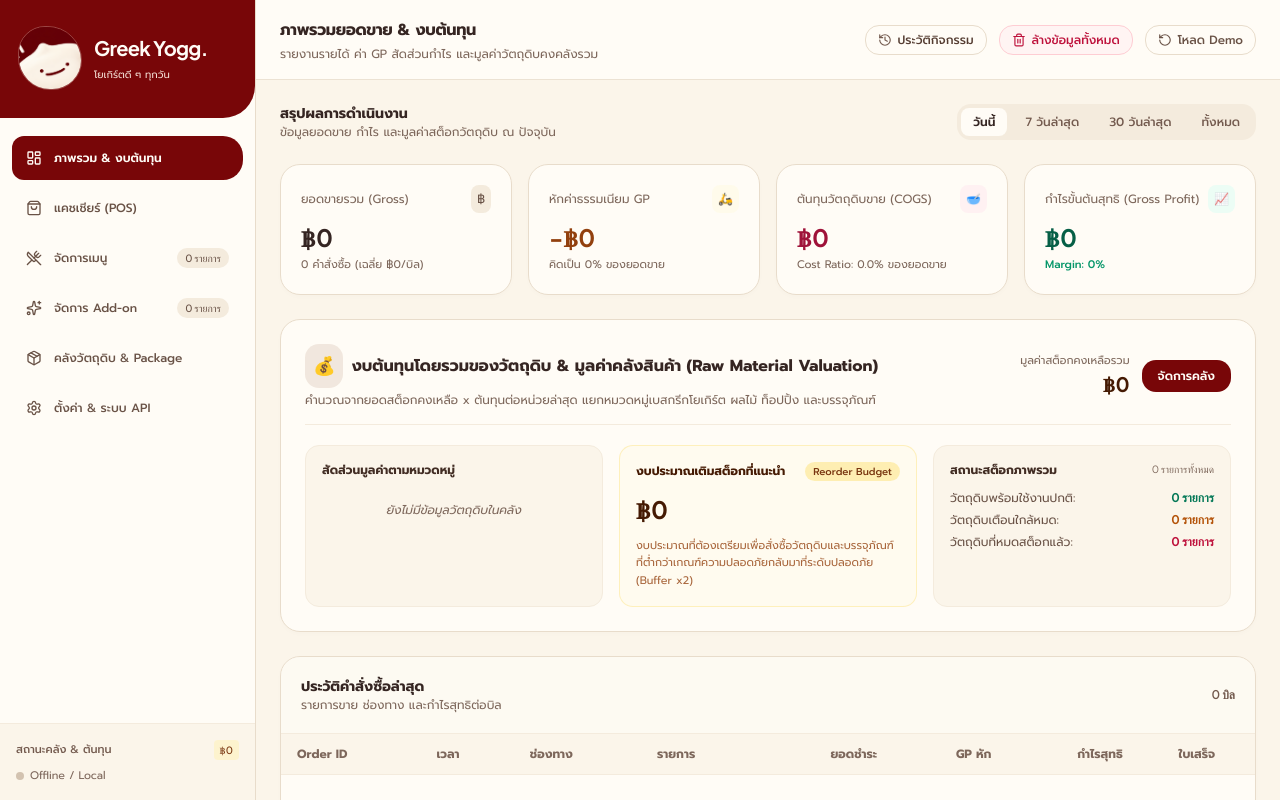
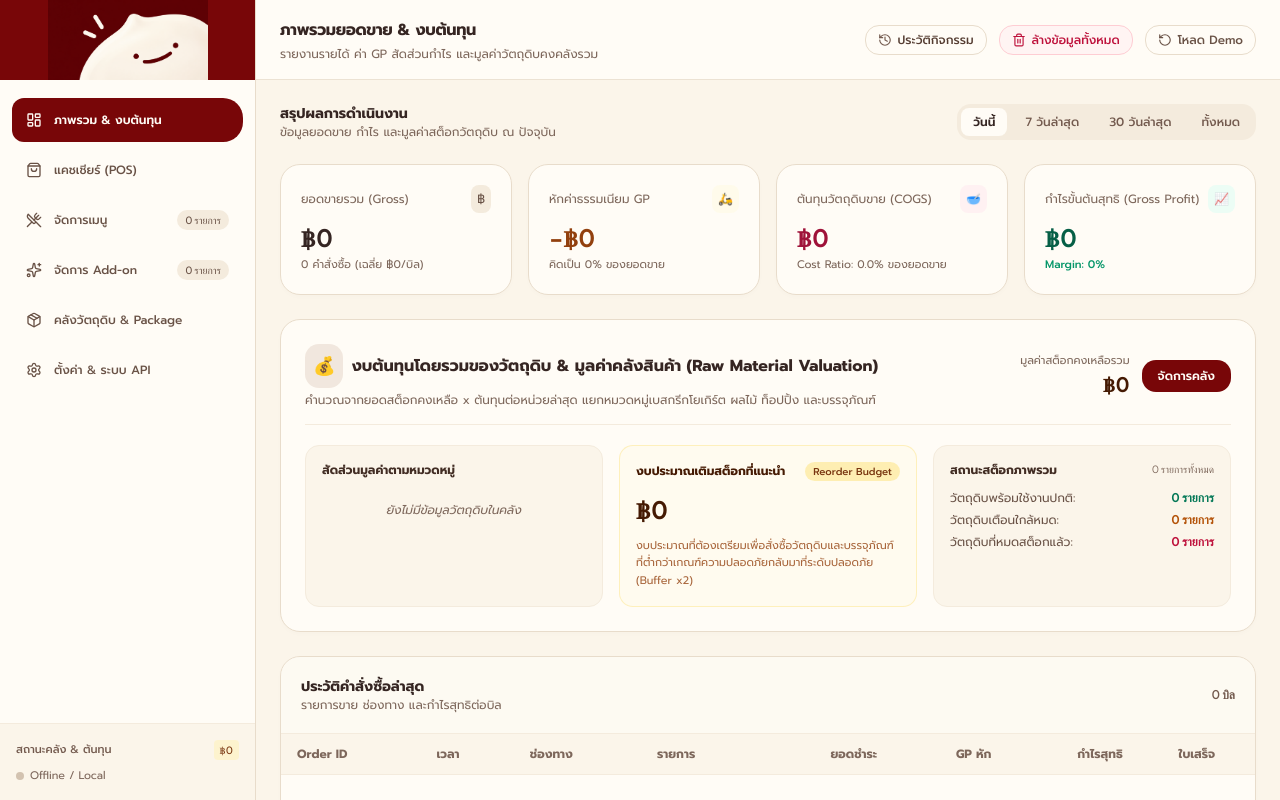
Before and after one commit to armwoottipong/Greek_yokk, a Vue app: page /#dashboard in a window 1280 px wide. Built offline with nearby package versions, Linux system fonts and the light colour scheme.

Commit message:
fix(ui): show full sidebar image aligned with panel header

```diff
--- a/src/assets/main.css
+++ b/src/assets/main.css
@@ -5,6 +5,7 @@
 @tailwind utilities;
 
 :root {
+  --panel-header-height: 80px;
   --bg-primary: #FBF5EA;
   --bg-card: #FFFCF6;
   --bg-soft: #F4EBDD;
--- a/src/components/layout/HeaderBar.vue
+++ b/src/components/layout/HeaderBar.vue
@@ -1,5 +1,5 @@
 <template>
-  <header class="brand-page-header bg-white border-b border-stone-200/80 flex items-center justify-between shrink-0 select-none">
+  <header ref="panelHeader" class="brand-page-header bg-white border-b border-stone-200/80 flex items-center justify-between shrink-0 select-none">
     <div class="min-w-0">
       <h2 class="text-base font-bold text-stone-900 flex items-center gap-2">
         <span>{{ pageTitle.title }}</span>
@@ -66,16 +66,33 @@
   </header>
 </template>
 <style scoped>
-.brand-page-header{min-height:80px;padding:16px 24px;gap:16px}.brand-page-header h2{letter-spacing:-.3px}.brand-page-header p{margin-top:4px;color:var(--text-muted)}
+.brand-page-header{min-height:var(--panel-header-height);padding:16px 24px;gap:16px}.brand-page-header h2{letter-spacing:-.3px}.brand-page-header p{margin-top:4px;color:var(--text-muted)}
 @media(max-width:639px){.brand-page-header{padding:12px 16px;gap:8px;align-items:flex-start;flex-wrap:wrap}.brand-page-header h2{font-size:14px}.brand-page-header p{font-size:10px}.brand-page-header>div:last-child{gap:6px;margin-left:auto}}
 </style>
 
 <script setup>
-import { computed } from 'vue'
+import { computed, ref, onMounted, onUnmounted } from 'vue'
 import { usePosStore } from '@/stores/posStore'
 import { RotateCcw, RefreshCw as CloudSync, Trash2, History } from 'lucide-vue-next'
 
 const store = usePosStore()
+const panelHeader = ref(null)
+let headerObserver
+function syncHeaderHeight() {
+  const height = panelHeader.value?.getBoundingClientRect().height
+  if (height > 0) document.documentElement.style.setProperty('--sidebar-header-height', `${height}px`)
+}
+onMounted(() => {
+  syncHeaderHeight()
+  if (typeof ResizeObserver !== 'undefined') {
+    headerObserver = new ResizeObserver(syncHeaderHeight)
+    headerObserver.observe(panelHeader.value)
+  }
+})
+onUnmounted(() => {
+  headerObserver?.disconnect()
+  document.documentElement.style.removeProperty('--sidebar-header-height')
+})
 
 async function confirmClearAll() {
   const ok = await store.confirmDialog({
--- a/src/components/layout/Sidebar.vue
+++ b/src/components/layout/Sidebar.vue
@@ -2,11 +2,8 @@
   <aside class="brand-sidebar w-full md:w-64 flex flex-col shrink-0 z-20 select-none">
     <!-- Brand Header -->
     <div class="brand-lockup shrink-0">
-      <img :src="mascotUrl" alt="มาสคอต Greek Yogg ยิ้มบนพื้นแดงเข้ม" class="brand-mascot" width="64" height="64" />
-      <div class="min-w-0">
-        <h1 class="brand-wordmark">Greek Yogg.</h1>
-        <p class="brand-tagline">โยเกิร์ตดี ๆ ทุกวัน</p>
-      </div>
+      <h1 class="sr-only">Greek Yogg.</h1>
+      <img :src="mascotUrl" alt="มาสคอต Greek Yogg ยิ้มบนพื้นแดงเข้ม" class="brand-mascot" width="1774" height="887" />
     </div>
 
     <!-- Navigation Items -->
@@ -87,7 +84,7 @@ import {
 } from 'lucide-vue-next'
 
 const store = usePosStore()
-const mascotUrl = `${import.meta.env.BASE_URL}brand/mascot.png`
+const mascotUrl = `${import.meta.env.BASE_URL}brand/sidebar-header.png`
 
 const navItems = computed(() => [
   { id: 'dashboard', label: 'ภาพรวม & งบต้นทุน', icon: LayoutDashboard },
@@ -100,10 +97,8 @@ const navItems = computed(() => [
 </script>
 <style scoped>
 .brand-sidebar{background:var(--bg-card);border-right:1px solid var(--border-subtle)}
-.brand-lockup{display:flex;align-items:center;gap:12px;padding:26px 18px 28px;background:var(--accent-brand);color:var(--bg-card);border-radius:0 0 32px 0}
-.brand-mascot{width:64px;height:64px;object-fit:cover;object-position:right bottom;border-radius:44% 56% 48% 52%;border:1px solid #fbf5ea44;flex-shrink:0}
-.brand-wordmark{font-size:20px;font-weight:700;letter-spacing:-.7px;line-height:1.3;font-family:'Plus Jakarta Sans','Prompt',sans-serif}
-.brand-tagline{font-size:10px;margin-top:6px;color:#f5e0d6}
+.brand-lockup{height:var(--sidebar-header-height,var(--panel-header-height));background:var(--accent-brand)}
+.brand-mascot{display:block;width:100%;height:100%;object-fit:contain;object-position:center}
 .brand-navigation{padding-top:18px}.brand-nav-item{border-radius:12px 20px 20px 12px;min-height:44px}.brand-nav-item:focus-visible{outline:2px solid var(--accent-brand);outline-offset:2px}
-@media(max-width:767px){.brand-sidebar{border-right:0;border-bottom:1px solid var(--border-subtle)}.brand-lockup{padding:8px 14px;gap:9px;border-radius:0 0 20px 0}.brand-mascot{width:32px;height:32px}.brand-wordmark{font-size:16px}.brand-tagline{display:none}.brand-navigation{padding-top:6px}.brand-nav-item{min-height:38px;padding:8px 12px}.brand-nav-item>div{gap:7px}}
+@media(max-width:767px){.brand-sidebar{border-right:0;border-bottom:1px solid var(--border-subtle)}.brand-navigation{padding-top:6px}.brand-nav-item{min-height:38px;padding:8px 12px}.brand-nav-item>div{gap:7px}}
 </style>
```
Also changed, not shown: public/brand/sidebar-header.png (added), 1 other file (tests, documents, lock files or other folders).
